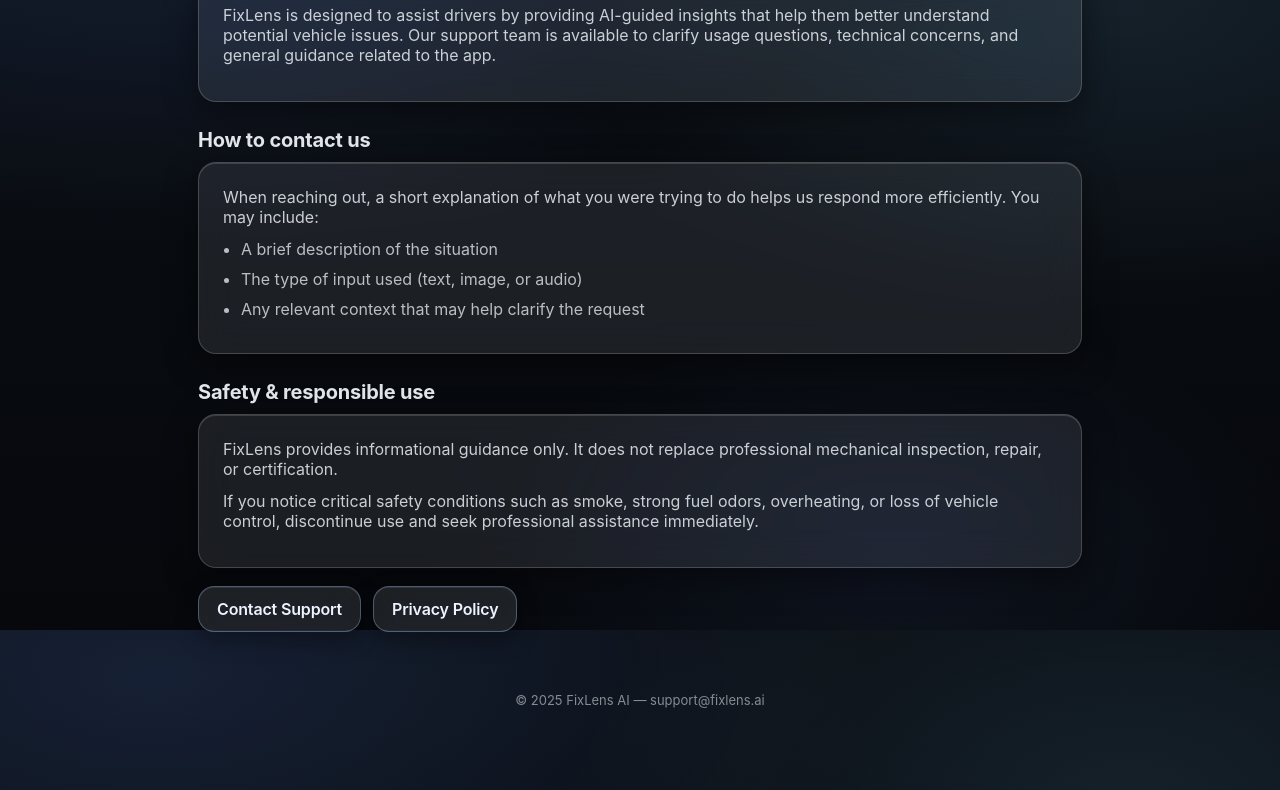
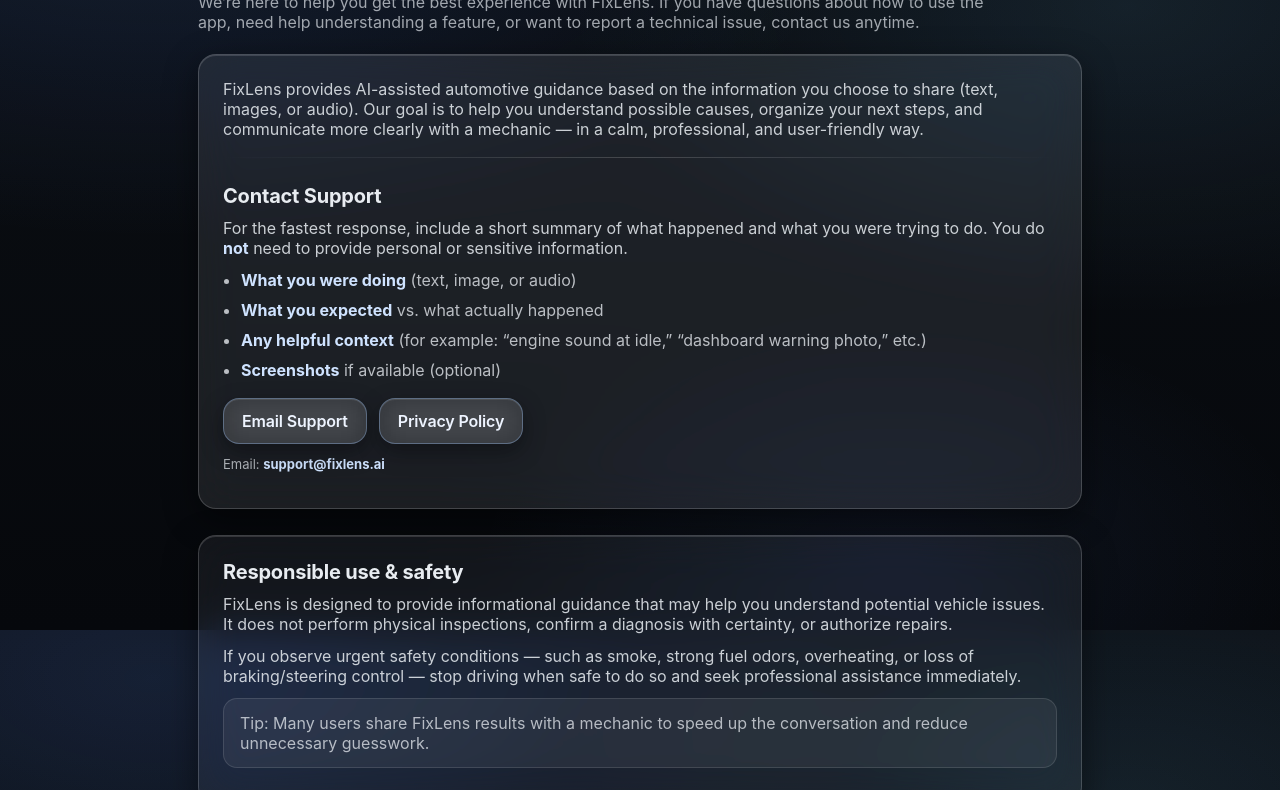
Before and after one commit to 502296/fixlens-brain-api, a website: page support.html in a window 1280 px wide. Shown: the part 170-960 px from the top of the page. Drawn offline with Linux system fonts and the light colour scheme.

Commit message:
Update support.html

```diff
--- a/support.html
+++ b/support.html
@@ -1,57 +1,81 @@
 <!DOCTYPE html>
 <html lang="en">
 <head>
-<meta charset="UTF-8">
+  <meta charset="UTF-8" />
+  <meta name="viewport" content="width=device-width, initial-scale=1.0"/>
   <title>FixLens Support</title>
-<link rel="stylesheet" href="style.css">
+  <link rel="stylesheet" href="style.css"/>
 </head>
 <body>
   <div class="container">
 
+    <div class="topbar">
+      <div class="brand">
+        <span>FixLens AI</span>
+        <span class="badge">Support</span>
+      </div>
+      <a class="button" href="/privacy.html" aria-label="Privacy Policy">Privacy Policy</a>
+    </div>
+
     <h1>Support</h1>
-<p class="subtitle">We’re here to ensure you have a smooth and confident experience with FixLens.</p>
+    <p class="subtitle">
+      We’re here to help you get the best experience with FixLens. If you have questions about how to use the app,
+      need help understanding a feature, or want to report a technical issue, contact us anytime.
+    </p>
 
     <div class="card">
       <p>
-FixLens is designed to assist drivers by providing AI-guided insights that help them better understand potential vehicle issues.
-Our support team is available to clarify usage questions, technical concerns, and general guidance related to the app.
+        FixLens provides AI-assisted automotive guidance based on the information you choose to share (text, images, or audio).
+        Our goal is to help you understand possible causes, organize your next steps, and communicate more clearly with a mechanic
+        — in a calm, professional, and user-friendly way.
       </p>
+
+      <hr class="sep"/>
+
+      <div class="section">
+        <h2>Contact Support</h2>
+        <p>
+          For the fastest response, include a short summary of what happened and what you were trying to do.
+          You do <span class="highlight">not</span> need to provide personal or sensitive information.
+        </p>
+
+        <ul>
+          <li><span class="highlight">What you were doing</span> (text, image, or audio)</li>
+          <li><span class="highlight">What you expected</span> vs. what actually happened</li>
+          <li><span class="highlight">Any helpful context</span> (for example: “engine sound at idle,” “dashboard warning photo,” etc.)</li>
+          <li><span class="highlight">Screenshots</span> if available (optional)</li>
+        </ul>
+
+        <div class="button-row">
+          <a class="button" href="mailto:support@fixlens.ai?subject=FixLens%20Support%20Request">Email Support</a>
+          <a class="button" href="/privacy.html">Privacy Policy</a>
         </div>
 
-<div class="section">
-<h2>How to contact us</h2>
-<div class="card">
-<p>
-When reaching out, a short explanation of what you were trying to do helps us respond more efficiently.
-You may include:
+        <p class="small" style="margin-top:12px;">
+          Email: <span class="highlight">support@fixlens.ai</span>
         </p>
-<ul>
-<li>A brief description of the situation</li>
-<li>The type of input used (text, image, or audio)</li>
-<li>Any relevant context that may help clarify the request</li>
-</ul>
       </div>
     </div>
 
     <div class="section">
-<h2>Safety & responsible use</h2>
-<div class="card">
+      <div class="card soft">
+        <h2>Responsible use & safety</h2>
         <p>
-FixLens provides informational guidance only. It does not replace professional mechanical inspection, repair, or certification.
+          FixLens is designed to provide informational guidance that may help you understand potential vehicle issues.
+          It does not perform physical inspections, confirm a diagnosis with certainty, or authorize repairs.
         </p>
         <p>
-If you notice critical safety conditions such as smoke, strong fuel odors, overheating, or loss of vehicle control, discontinue use and seek professional assistance immediately.
+          If you observe urgent safety conditions — such as smoke, strong fuel odors, overheating, or loss of braking/steering control —
+          stop driving when safe to do so and seek professional assistance immediately.
+        </p>
+        <p class="note">
+          Tip: Many users share FixLens results with a mechanic to speed up the conversation and reduce unnecessary guesswork.
         </p>
       </div>
     </div>
 
-<div class="button-row">
-<a class="button" href="mailto:support@fixlens.ai">Contact Support</a>
-<a class="button" href="/privacy.html">Privacy Policy</a>
-</div>
-
     <div class="footer">
-© 2025 FixLens AI — support@fixlens.ai
+      © 2025 FixLens AI — Contact: support@fixlens.ai
     </div>
 
   </div>
```
Lines whose indentation alone changed are shown as unchanged.
